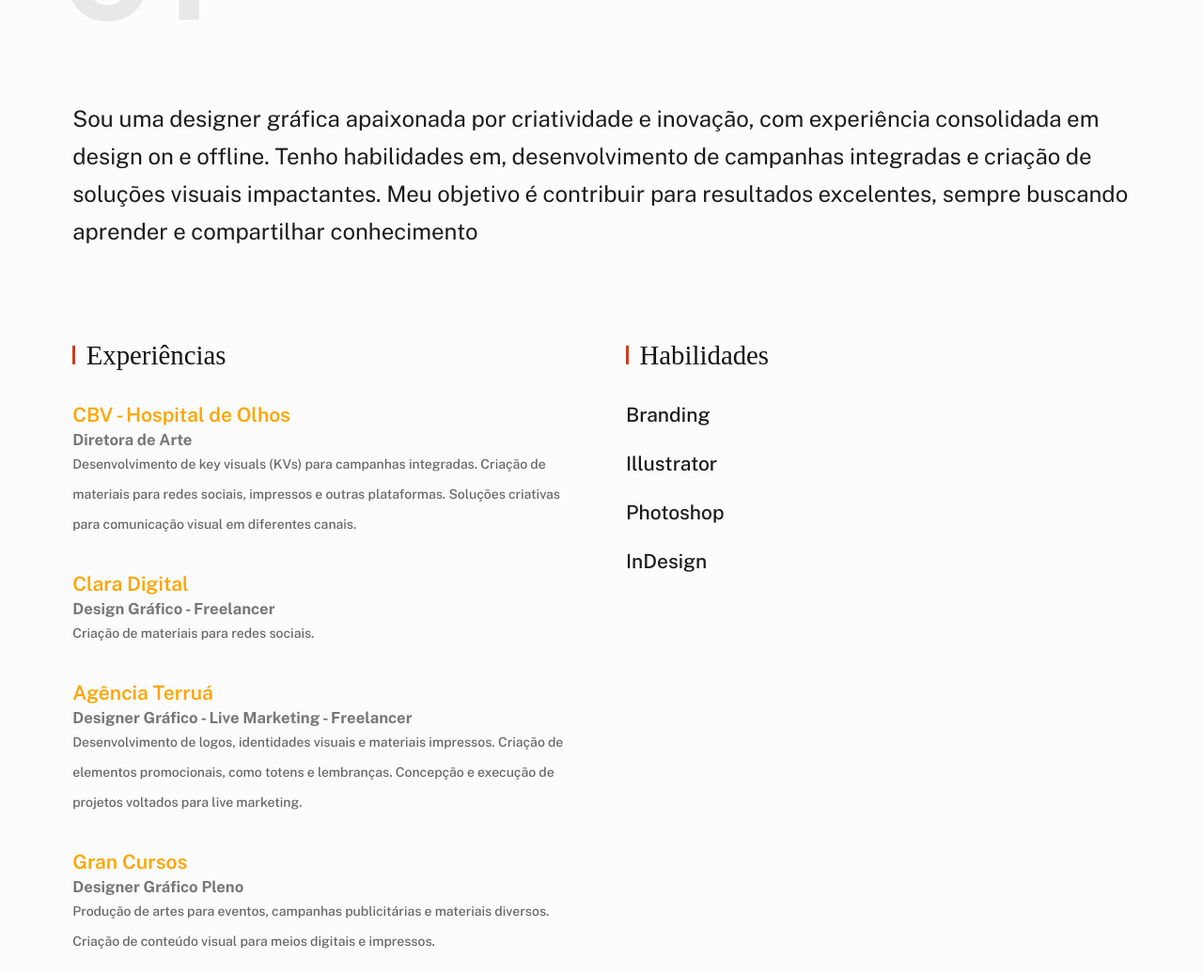
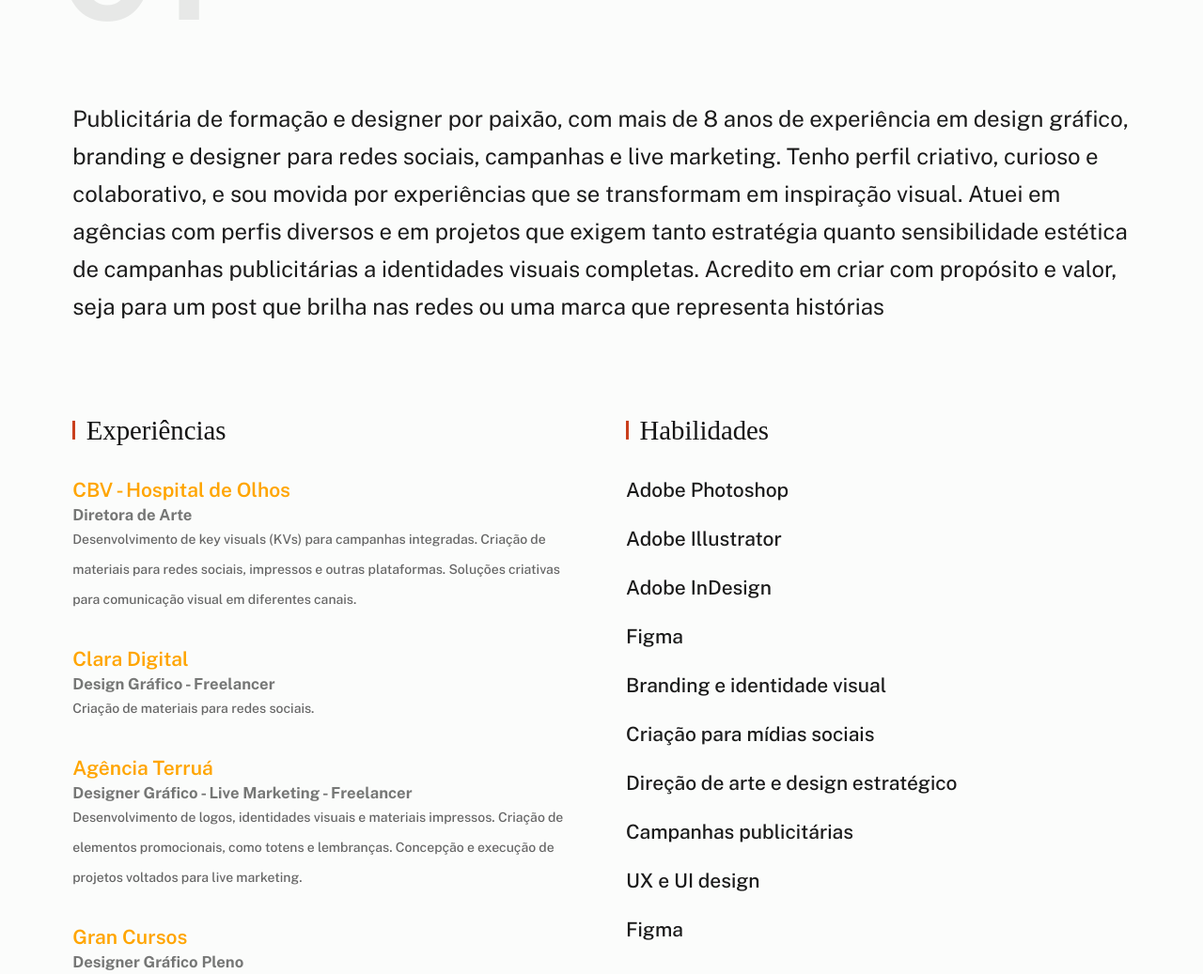
Before and after one commit to nathcampos-design-criativo/Nath, a plain HTML site: page index.html in a window 1280 px wide. Shown: the part 1172-2209 px from the top of the page at 94% size. Drawn offline with nearby package versions, Linux system fonts and the light colour scheme; a web font is replaced by a local one.

Commit message:
Atualizando site 27_05
Atualizando site 27_05

```diff
--- a/index.html
+++ b/index.html
@@ -6,7 +6,7 @@
     ================================================== -->
     <meta charset="utf-8">
     <meta name="viewport" content="width=device-width, initial-scale=1">
-    <title>Nathalia</title>
+    <title>Nathália</title>
 
     <script>
         document.documentElement.classList.remove('no-js');
@@ -21,8 +21,8 @@
     <!-- favicons
     ================================================== -->
     <link rel="apple-touch-icon" sizes="180x180" href="apple-touch-icon.png">
-    <link rel="icon" type="image/png" sizes="32x32" href="favicon-32x32.png">
-    <link rel="icon" type="image/png" sizes="16x16" href="favicon-16x16.png">
+    <link rel="icon" type="image/png" sizes="32x32" href="icon nath atualizado.png">
+    <link rel="icon" type="image/png" sizes="16x16" href="">
     <link rel="manifest" href="site.webmanifest">
 
 
@@ -172,7 +172,7 @@
             </div> <!-- s-intro__content-media -->
 
             <div class="s-intro__btn-download">
-                <a class="btn btn--stroke" href="pdf/Curriculo Nathália Campos.pdf" download="pdf/Curriculo Nathália Campos.pdf" target="_blank">Acesse meu currículo</a>
+                <a class="btn btn--stroke" href="pdf/Curriculo atualizado 27-05.pdf" download="pdf/Curriculo Nathália Campos.pdf" target="_blank">Acesse meu currículo</a>
             </div> <!-- end s-intro__btn-download -->
 
 
@@ -200,9 +200,11 @@
                     </div> <!-- end section-header -->
 
                     <p class="attention-getter">
-                        Sou uma designer gráfica apaixonada por criatividade e inovação, com experiência consolidada em design on e offline.
-                        Tenho habilidades em, desenvolvimento de campanhas integradas e criação de soluções visuais impactantes. Meu
-                        objetivo é contribuir para resultados excelentes, sempre buscando aprender e compartilhar conhecimento
+                        Publicitária de formação e designer por paixão, com mais de 8 anos de experiência em design gráfico, branding e
+                        designer para redes sociais, campanhas e live marketing. Tenho perfil criativo, curioso e colaborativo, e sou movida por
+                        experiências que se transformam em inspiração visual. Atuei em agências com perfis diversos e em projetos que exigem
+                        tanto estratégia quanto sensibilidade estética de campanhas publicitárias a identidades visuais completas. Acredito em
+                        criar com propósito e valor, seja para um post que brilha nas redes ou uma marca que representa histórias
 
                     <!--p class="attention-getter">
                     Lorem ipsum dolor sit amet, consectetur adipiscing elit, sed do eiusmod tempor incididunt ut labore et dolore magna aliqua. Ut enim ad minim veniam, quis nostrud exercitation ullamco laboris nisi ut aliquip ex ea commodo consequat. Duis aute irure dolor in reprehenderit. Ut enim ad minim
@@ -312,16 +314,34 @@ identidade visual, branding, liderança de equipe, entre outras.
 
                             <ul class="s-about__list">
                                 <li>
-                                    Branding
+                                    Adobe Photoshop
                                 </li>
                                 <li>
-                                    Illustrator
+                                    Adobe Illustrator
                                 </li>
                                 <li>
-                                    Photoshop
+                                    Adobe InDesign
                                 </li>
                                 <li>
-                                    InDesign
+                                    Figma
+                                </li>
+                                <li>
+                                    Branding e identidade visual
+                                </li>
+                                <li>
+                                    Criação para mídias sociais
+                                </li>
+                                <li>
+                                    Direção de arte e design estratégico
+                                </li>
+                                <li>
+                                    Campanhas publicitárias
+                                </li>
+                                <li>
+                                    UX e UI design
+                                </li>
+                                <li>
+                                    Figma
                                 </li>
                             </ul>
                         </div> <!--end s-about__block -->
@@ -650,8 +670,8 @@ identidade visual, branding, liderança de equipe, entre outras.
                             <h5>Siga-me</h5>
                             <ul class="link-list">
 
-                                <li><a href="#0">WhatsApp</a></li>
-                                <li><a href="https://www.instagram.com/nathycamposc/">Instagram</a></li>
+
+                                <li><a href="https://www.instagram.com/nathycamposc/" target="_blank">Instagram</a></li>
                                 <li><a href="https://www.behance.net/nathaliacamposbsb" target="_blank">Behance</a></li>
 
                             </ul>
@@ -672,11 +692,11 @@ identidade visual, branding, liderança de equipe, entre outras.
             <div class="row s-footer__buttons">
 
                 <div class="column xl-6 tab-12">
-                    <a href="mailto:#0" class="btn btn--primary btn--large u-fullwidth">Email</a>
+                    <a href="https://wa.me/5561982999688" class="btn btn--primary btn--large u-fullwidth" target="_blank">WhatsApp</a>
                 </div>
 
                 <div class="column xl-6 tab-12">
-                    <a href="pdf/Curriculo Nathália Campos.pdf" class="btn btn--stroke btn--large u-fullwidth" download="Curriculo Nathália Campos.pdf" target="_blank">
+                    <a href="pdf/Curriculo atualizado 27-05.pdf" class="btn btn--stroke btn--large u-fullwidth" download="Curriculo Nathália Campos.pdf" target="_blank">
                         Baixe meu currículo
                     </a>
                 </div>
@@ -684,9 +704,9 @@ identidade visual, branding, liderança de equipe, entre outras.
 
             </div> <!-- end section-footer__buttons -->
 
-            <div class="row s-footer__bottom">
+          <div class="row s-footer__bottom">
 
-                <div class="column xl-6 lg-12">
+              <!--   <div class="column xl-6 lg-12">
                     <ul class="s-footer__social social-list">
                         <li>
                             <a href="#0">
@@ -713,7 +733,7 @@ identidade visual, branding, liderança de equipe, entre outras.
                             </a>
                         </li>
                     </ul>
-                </div> <!-- end section-footer__social -->
+                </div>  -->  <!-- end section-footer__social -->
 
                 <!--div class="column xl-6 lg-12">
                     <p class="ss-copyright">
@@ -733,7 +753,7 @@ identidade visual, branding, liderança de equipe, entre outras.
 
         </footer> <!-- end s-footer -->
 
-    </div> <!-- end page-wrap -->
+    </div>    <!-- end page-wrap -->
 
 
     <!-- Java Script
```
Also changed, not shown: icon nath atualizado.png (added), 1 other file.
